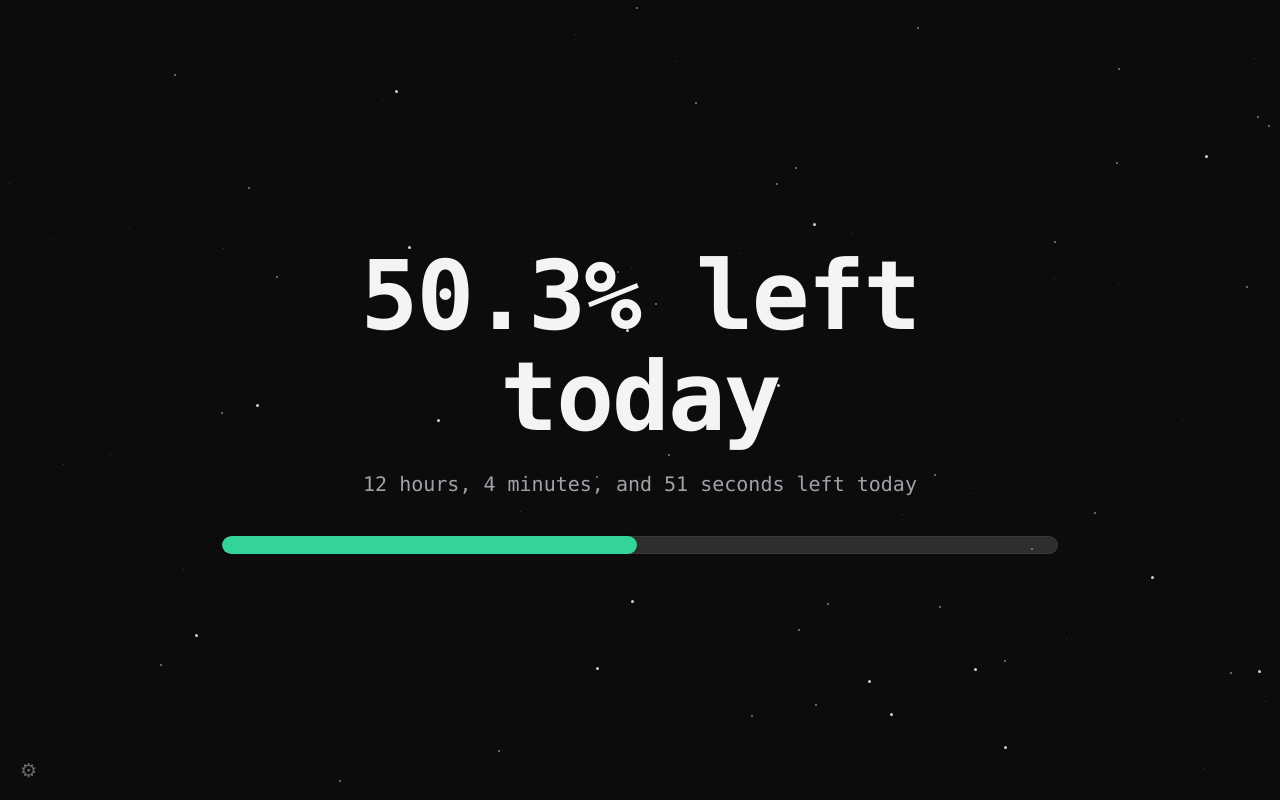
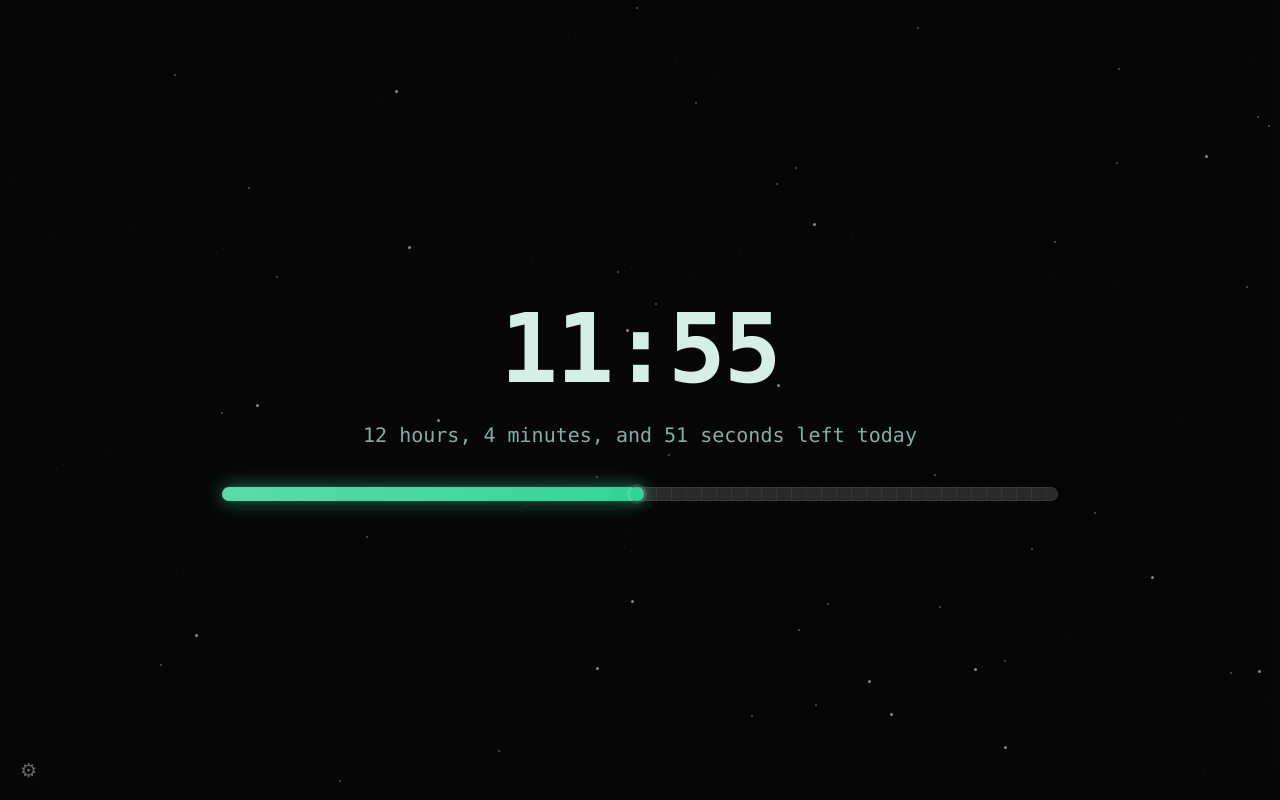
Before and after one commit to Nishant-444/DayProgress, a website: page index.html in a window 1280 px wide. Drawn offline with Linux system fonts and the light colour scheme.

Commit message:
feat: update time display to show current time in 24-hour format

```diff
--- a/index.html
+++ b/index.html
@@ -16,7 +16,7 @@
 		<div id="scrim" class="scrim" aria-hidden="true"></div>
 
 		<main class="content">
-			<h1 id="percent" class="percent">100.0% left today</h1>
+			<h1 id="percent" class="percent">00:00</h1>
 			<p id="countdown" class="countdown">24 hours left today</p>
 
 			<div
--- a/script.js
+++ b/script.js
@@ -22,6 +22,12 @@ function pluralize(value, unit) {
 	return `${value} ${unit}${value === 1 ? "" : "s"}`;
 }
 
+function formatRailwayTime(date) {
+	const hours = String(date.getHours()).padStart(2, "0");
+	const minutes = String(date.getMinutes()).padStart(2, "0");
+	return `${hours}:${minutes}`;
+}
+
 function updateTime() {
 	const now = new Date();
 
@@ -35,9 +41,8 @@ function updateTime() {
 	const elapsedMs = now - startOfDay;
 	const remainingMs = endOfDay - now;
 
-	// Percent left, 1 decimal place.
-	const percentLeft = (remainingMs / dayMs) * 100;
-	percentEl.textContent = `${percentLeft.toFixed(1)}% left today`;
+	// Show the current time in 24-hour railway format.
+	percentEl.textContent = formatRailwayTime(now);
 
 	// Countdown subtitle.
 	const totalSeconds = Math.floor(remainingMs / 1000);
@@ -472,7 +477,21 @@ async function loadWallpaper() {
 		document.body.style.backgroundSize = "cover";
 		document.body.style.backgroundPosition = "center";
 		starfieldEl.style.display = "none";
+		// Run extractor to compute text/fill colors (async). After extractor
+		// completes we override the image filter vars so the wallpaper stays
+		// vivid while keeping extractor-chosen `--text` and `--fill`.
 		extractAndApplyColors(dataUrl);
+		setTimeout(() => {
+			try {
+				const root = document.documentElement;
+				root.style.setProperty("--img-brightness", "1");
+				root.style.setProperty("--img-contrast", "1");
+				root.style.setProperty("--img-saturate", "1");
+				root.style.setProperty("--scrim", "rgba(0,0,0,0.25)");
+			} catch (e) {
+				// ignore
+			}
+		}, 300);
 		await setSetting("wallpaperCursor", (i + 1) % idx.length);
 	} catch (err) {
 		console.error("loadWallpaper failed", err);
--- a/style.css
+++ b/style.css
@@ -4,7 +4,7 @@
 	--subtle: #a1a1aa;
 	--fill: #34d399;
 	--track: rgba(255, 255, 255, 0.14);
-  --scrim: rgba(0, 0, 0, 0);
+	--scrim: rgba(0, 0, 0, 0.34);
 	/* Automatic image adjustments for clarity. */
 	--img-brightness: 1;
 	--img-contrast: 1;
@@ -119,35 +119,73 @@ body.has-wallpaper::before {
 	line-height: 1.05;
 	letter-spacing: -0.02em;
 	text-wrap: balance;
+	color: color-mix(in srgb, var(--text) 84%, var(--fill) 16%);
 	text-shadow: var(--text-shadow);
+	transition: color 0.5s ease;
 }
 
 .countdown {
 	font-size: clamp(1rem, 4vw, 1.25rem);
-  color: var(--subtle);
+	color: color-mix(in srgb, var(--subtle) 78%, var(--fill) 22%);
 	text-wrap: pretty;
 	text-shadow: var(--text-shadow);
 	transition: color 0.5s ease;
 }
 
-/* Single pill progress bar */
+/* Day progress rail */
 .bar {
 	width: 100%;
-  height: 18px;
+	height: 14px;
 	margin-top: 1rem;
 	border-radius: 999px;
-  background: var(--track);
-  overflow: hidden;
-  box-shadow: inset 0 0 0 1px rgba(255, 255, 255, 0.06);
+	background:
+		repeating-linear-gradient(
+			90deg,
+			transparent 0,
+			transparent 14px,
+			rgba(255, 255, 255, 0.06) 14px,
+			rgba(255, 255, 255, 0.06) 15px
+		),
+		var(--track);
+	box-shadow:
+		inset 0 0 0 1px rgba(255, 255, 255, 0.08),
+		0 8px 24px rgba(0, 0, 0, 0.12);
+	overflow: visible;
 	transition: background 0.5s ease;
 }
 
 .bar-fill {
+	position: relative;
 	height: 100%;
 	width: 0%;
 	border-radius: 999px;
+	background: linear-gradient(
+		90deg,
+		color-mix(in srgb, var(--fill) 82%, white 18%),
+		var(--fill)
+	);
+	box-shadow:
+		0 0 18px color-mix(in srgb, var(--fill) 60%, transparent),
+		0 0 2px rgba(255, 255, 255, 0.2);
+	transition:
+		width 0.5s linear,
+		background 0.5s ease;
+}
+
+.bar-fill::after {
+	content: "";
+	position: absolute;
+	right: -7px;
+	top: 50%;
+	width: 14px;
+	height: 14px;
+	transform: translateY(-50%);
+	border-radius: 50%;
 	background: var(--fill);
-  transition: width 0.5s linear, background 0.5s ease;
+	box-shadow:
+		0 0 0 3px rgba(255, 255, 255, 0.12),
+		0 0 16px color-mix(in srgb, var(--fill) 72%, transparent);
+	pointer-events: none;
 }
 
 /* Gear button (bottom-left) */
```
Lines whose indentation alone changed are shown as unchanged.
